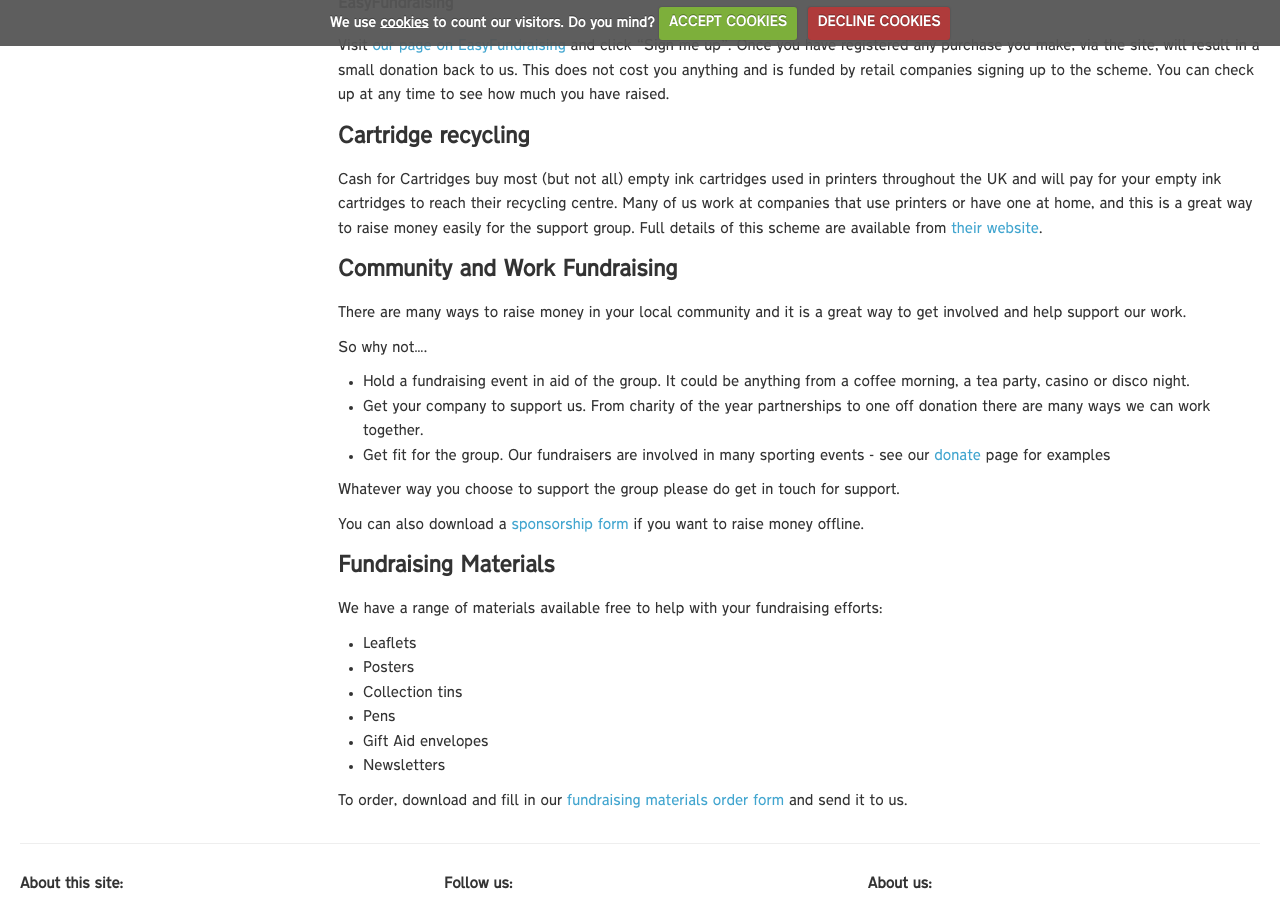
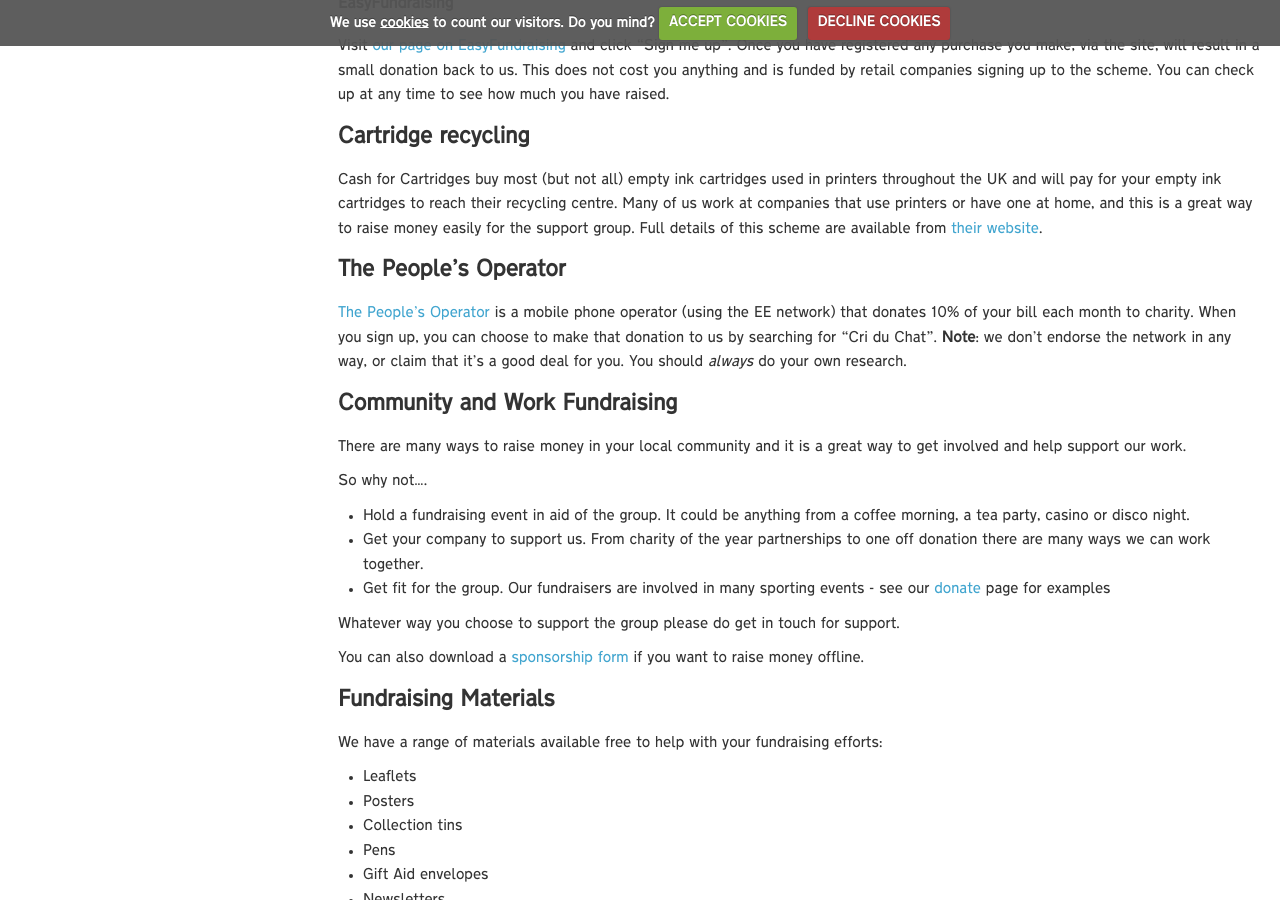
Before and after one commit to lucyjanetetlow/cdcssg.github.io, a Jekyll site: the page built from fundraising/ideas.md, in a window 1280 px wide and 900 px high, scrolled down 457 px. Built offline with Jekyll 4.4.1, drawn with Linux system fonts in a browser that asks for light colours.

Commit message:
Add the people's operator link (with disclaimer)

```diff
--- a/fundraising/ideas.md
+++ b/fundraising/ideas.md
@@ -23,13 +23,17 @@ Visit [our page on EasyFundraising](http://www.easyfundraising.org.uk/causes/cdc
 Once you have registered any purchase you make, via the site, will result in a small donation back to us. This does not cost you anything and is funded by retail companies signing up to the scheme.
 You can check up at any time to see how much you have raised.
 
-##Cartridge recycling
+## Cartridge recycling
 
 Cash for Cartridges buy most (but not all) empty ink cartridges used in printers throughout the UK and will pay for your empty ink cartridges to reach their recycling centre.
 Many of us work at companies that use printers or have one at home, and this is a great way to raise money easily for the support group.
 Full details of this scheme are available from [their website](http://www.cashforcartridges.co.uk).
 
-##Community and Work Fundraising
+## The People's Operator
+
+[The People's Operator](http://www.thepeoplesoperator.com) is a mobile phone operator (using the EE network) that donates 10% of your bill each month to charity. When you sign up, you can choose to make that donation to us by searching for "Cri du Chat". **Note**: we don't endorse the network in any way, or claim that it's a good deal for you. You should *always* do your own research.
+
+## Community and Work Fundraising
 
 There are many ways to raise money in your local community and it is a great way to get involved and help support our work.
 
```
